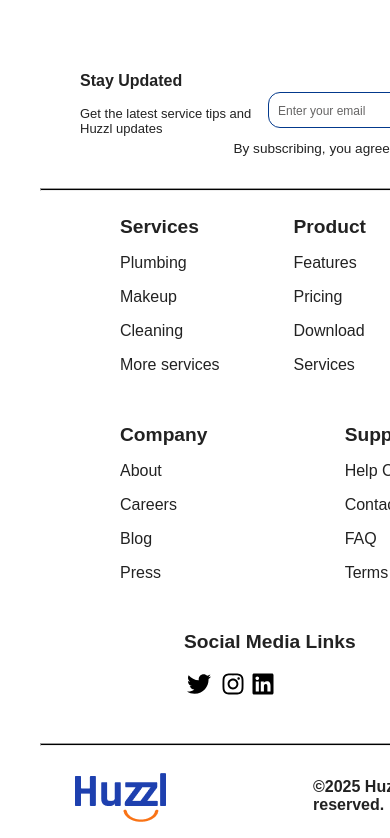
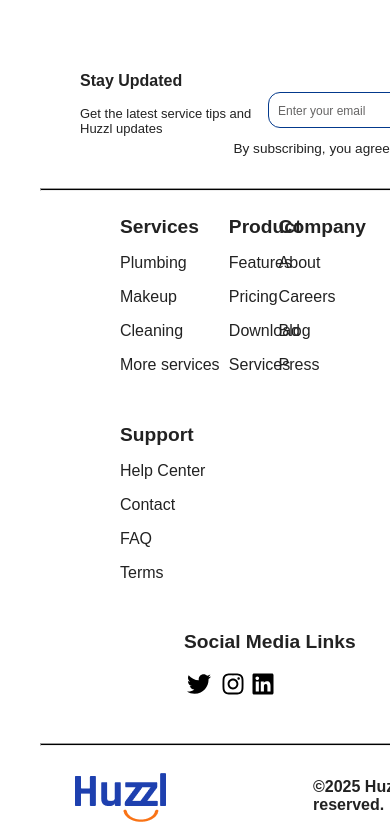
Before and after one commit to Gamdat/Team-huzzl, a React (Vite) app: page /about in a window 390 px wide. Shown: the part 1787-2625 px from the top of the page. Built offline with nearby package versions, Linux system fonts and the light colour scheme.

Commit message:
fixed css

```diff
--- a/src/Components/AboutPage.css
+++ b/src/Components/AboutPage.css
@@ -689,6 +689,10 @@ hr{
     margin-left: -4rem;
 }
 
+.sector-2{
+    margin-right: -2rem;
+}
+
 .sector-4{
     margin-right: -4rem;
 }
```
